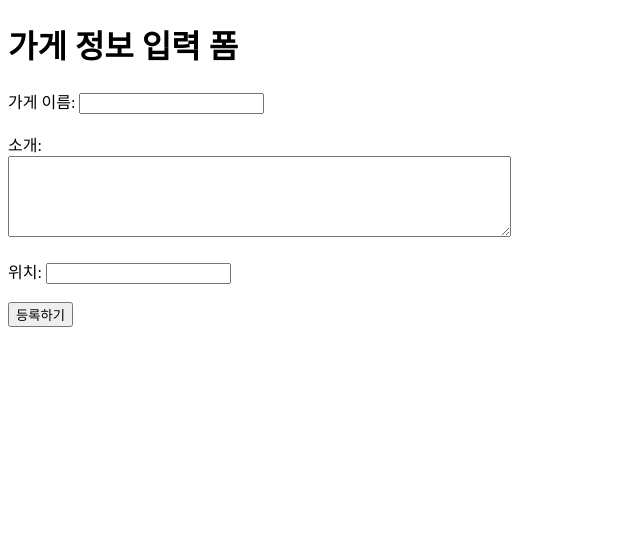
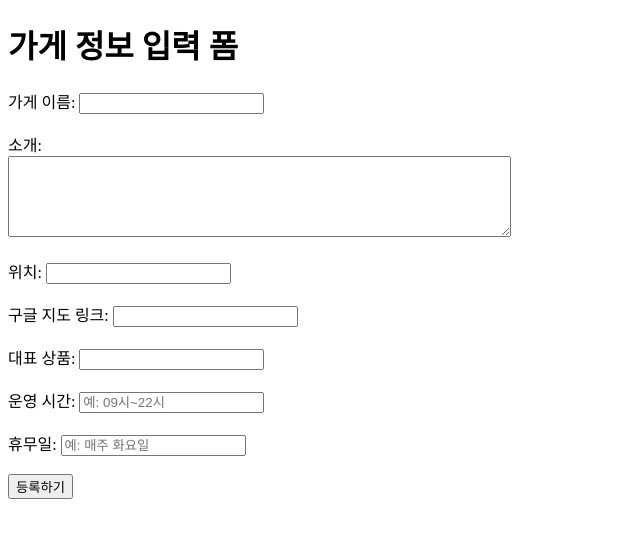
Before and after one commit to YaHoaeoay/back, a FastAPI app: template templates/store_form.html in a window 1280 px wide. Shown: the top 538 px of the page, without its empty margins (0-640 px from the left). Run offline with FastAPI, Linux system fonts and the light colour scheme; the template is opened without the code that fills it, so the values that code supplies are empty.

Commit message:
상점 입력 폼 수정

```diff
--- a/main.py
+++ b/main.py
@@ -47,8 +47,10 @@ class Store(BaseModel):
     name : str = Field(..., description="가게 이름")
     introduce : str = Field(..., max_length=1000, description="가게를 소개하는 글 (최소 30자 이상)")
     location : str = Field(..., description="가게 위치")
-    # google_map_url : HttpUrl = Field(..., description="구글 지도 링크")
-    # product : str = Field(..., description="가게 대표 상품")
+    google_map_url : HttpUrl = Field(..., description="구글 지도 링크")
+    product : str = Field(..., description="가게 대표 상품")
+    time: str = Field(..., description="운영 시간 (예: 09시~22시)")
+    rest: str = Field(..., description="휴무일 (예: 매주 화요일)")
 
     @field_validator('location')
     @classmethod
@@ -58,13 +60,13 @@ class Store(BaseModel):
             raise ValueError('주소는 "경상북도 의성군 **면 ..." 형식이어야 합니다.')
         return v
 
-    # @field_validator('google_map_url')
-    # @classmethod
-    # def validate_google_map_url(cls, v: HttpUrl):
-    #     # 구글 맵 URL인지 확인
-    #     if not ("google.com" in v.host or "goo.gl" in v.host):
-    #         raise ValueError("구글 지도 링크여야 합니다 (예: https://www.google.com/maps/...)")
-    #     return v
+    @field_validator('google_map_url')
+    @classmethod
+    def validate_google_map_url(cls, v: HttpUrl):
+        # 구글 맵 URL인지 확인
+        if not ("google.com" in v.host or "goo.gl" in v.host):
+            raise ValueError("구글 지도 링크여야 합니다 (예: https://www.google.com/maps/...)")
+        return v
 
 
 @app.get("/store/form")
@@ -77,16 +79,20 @@ def submit_store(
     name : str = Form(..., description="가게 이름"),
     introduce : str = Form(..., max_length=1000, description="가게를 소개하는 글 (최소 30자 이상)"),
     location : str = Form(..., description="가게 위치 ('경상북도 의성군 **면 ...' 형식으로 작성해주세요.)"),
-    # google_map_url : HttpUrl = Form(..., description="구글 지도 링크"),
-    # product : str = Form(..., description="가게 대표 상품")
+    google_map_url : HttpUrl = Form(..., description="구글 지도 링크"),
+    product : str = Form(..., description="가게 대표 상품") ,
+    time: str = Form(..., description="가게 운영 시간"),
+    rest: str = Form(..., description="휴무일")
 ):
     try:
         store = Store(
             name = name,
             introduce = introduce,
             location = location,
-            # google_map_url = google_map_url,
-            # product = product
+            google_map_url = google_map_url,
+            product = product,
+            time=time,
+            rest=rest
         )
     except Exception as e:
         return templates.TemplateResponse("store_form.html", {
@@ -96,8 +102,10 @@ def submit_store(
                 "name" : name,
                 "introduce" : introduce,
                 "location" : location,
-                # "google_map_url" : google_map_url,
-                # "product" : product
+                "google_map_url" : google_map_url,
+                "product" : product,
+                "time": time,
+                "rest": rest
             }
         })
 
@@ -122,7 +130,7 @@ def submit_store(
     return templates.TemplateResponse("store_detail.html", {
         "request": request,
         "store": store,
-        "nickname": nickname  # ✨ 추가됨
+        "nickname": nickname
     })
 
 
--- a/templates/store_form.html
+++ b/templates/store_form.html
@@ -20,9 +20,13 @@
 
         <label>위치: <input type="text" name="location" value="{{ old.location if old else '' }}" required></label><br><br>
 
-        <!-- <label>구글 지도 링크: <input type="url" name="google_map_url" value="{{ old.google_map_url if old else '' }}" required></label><br><br>
+        <label>구글 지도 링크: <input type="url" name="google_map_url" value="{{ old.google_map_url if old else '' }}" required></label><br><br>
 
-        <label>대표 상품: <input type="text" name="product" value="{{ old.product if old else '' }}" required></label><br><br> -->
+        <label>대표 상품: <input type="text" name="product" value="{{ old.product if old else '' }}" required></label><br><br>
+
+        <label for="time">운영 시간: <input type="text" id="time" name="time" placeholder="예: 09시~22시" required></label><br><br>
+
+        <label for="rest">휴무일: <input type="text" id="rest" name="rest" placeholder="예: 매주 화요일" required></label><br><br>
 
         <button type="submit">등록하기</button>
     </form>
```
Also changed, not shown: templates/store_detail.html (+5 -2 lines).
